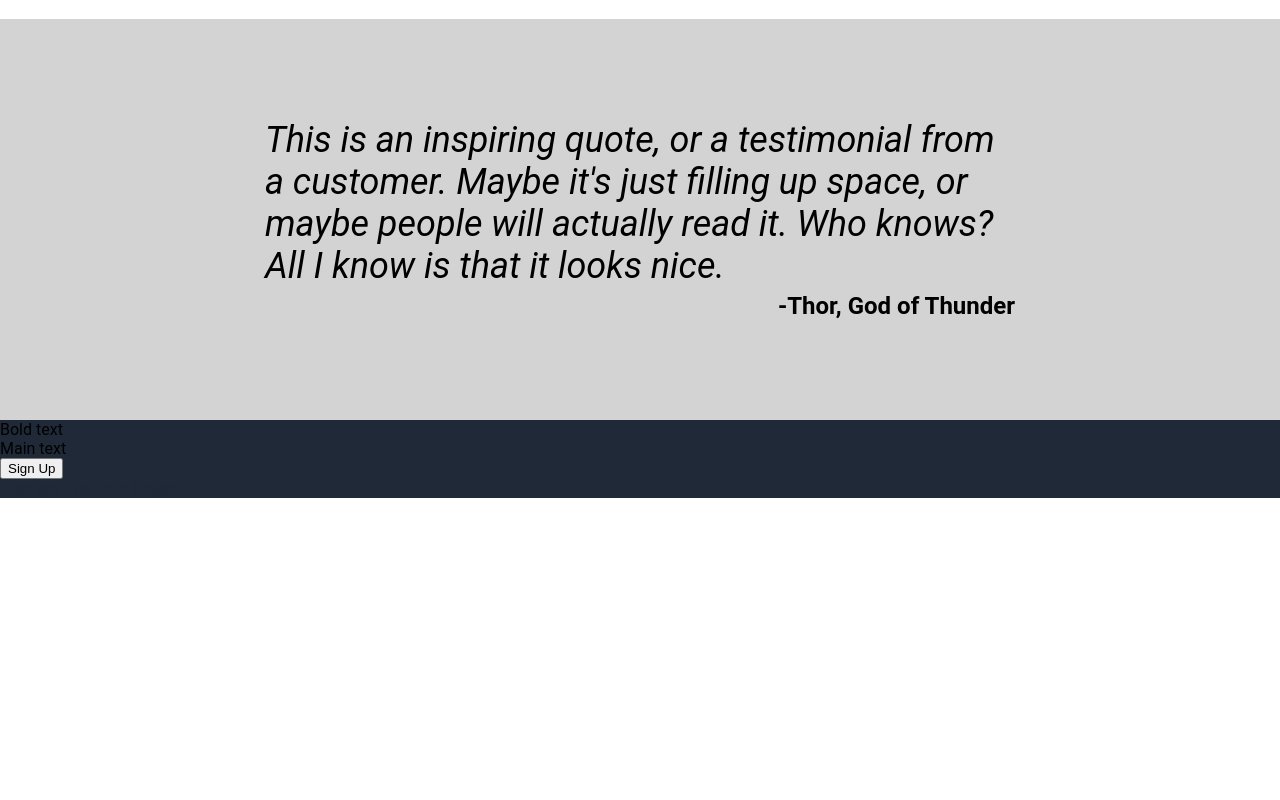
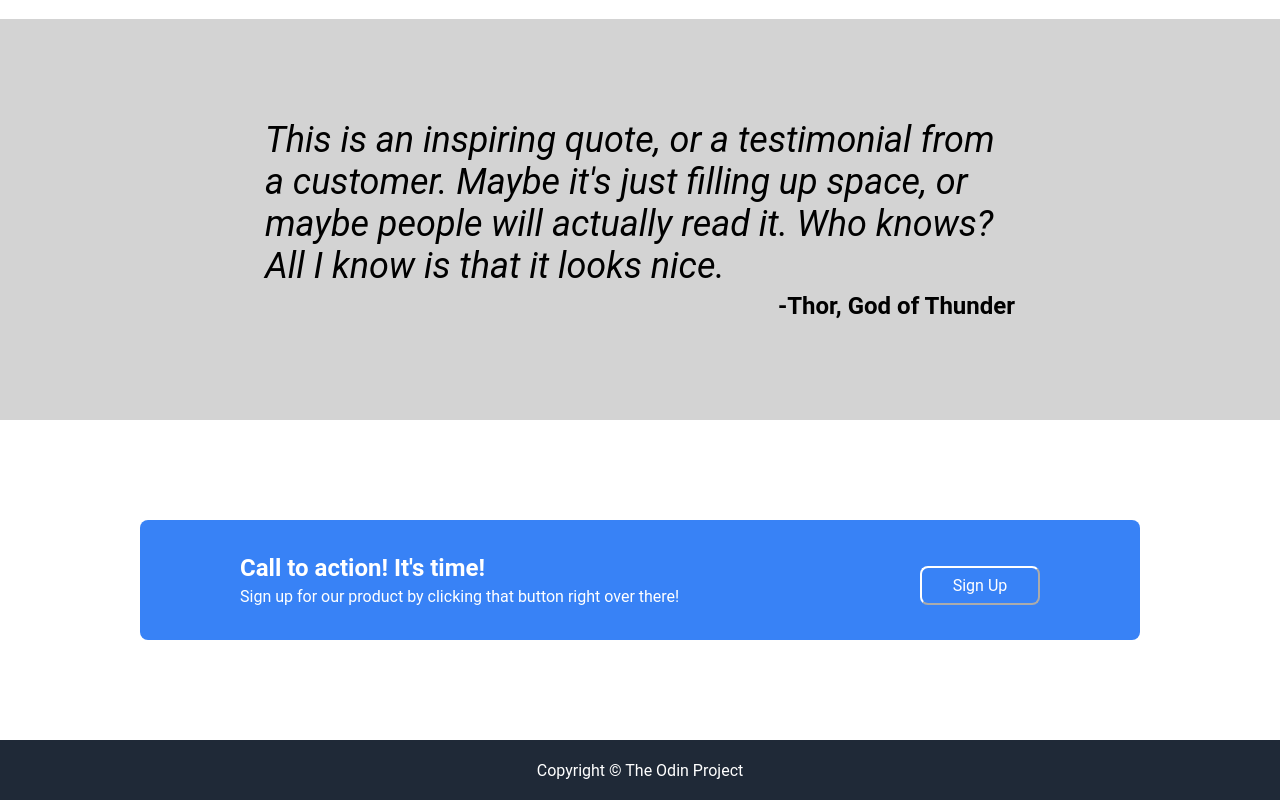
Before and after one commit to boconnor1993/odin-landing-page, a plain HTML site: page index.html in a window 1280 px wide. Shown: the part 893-1693 px from the top of the page. Before the commit the page ends 1391 px from the top, so only its background shows below. Drawn offline with Linux system fonts and the light colour scheme.

Commit message:
Completed call to action and footer
Completed the CTA and footer sections, both html and css

```diff
--- a/index.html
+++ b/index.html
@@ -58,13 +58,15 @@
             <div class="call-to-action">
                 <div class="cta-box">
                     <div class="cta-text">
-                        <div class="cta-text-head">Bold text</div>
-                        <div class="cta-text-body">Main text</div>
+                        <div class="cta-text-head">Call to action! It's time!</div>
+                        <div class="cta-text-body">Sign up for our product by clicking that button right over there!</div>
                     </div>
-                    <button class="cta-button">Sign Up</button>
+                    <div class="cta-button-box">
+                        <button class="cta-button">Sign Up</button>
+                    </div>
                 </div>
             </div>
-            <div class="footer">Copright The Odin Project</div>
+            <div class="footer">Copyright © The Odin Project</div>
         </div>
     </body>
 </html>
--- a/style.css
+++ b/style.css
@@ -174,10 +174,62 @@ li > a {
     width: 750px;
 }
 
+/* CALL TO ACTION */
+
+.call-to-action {
+    padding-top: 100px;
+    padding-bottom: 100px;
+    background-color: white;
+    display: flex;
+    justify-content: center;
+    align-items: center;
+}
+
+.cta-box {
+    display: flex;
+    justify-content: space-between;
+    align-items: center;
+    height: 100px;
+    width: 800px;
+    padding: 10px 100px;
+    background-color: #3882F6;
+    color: white;
+    border-radius: 8px;
+}
+
+.cta-text-head {
+    font-size: 24px;
+    font-weight: 600;
+}
+
+.cta-text-body {
+    padding-top: 5px;
+    flex-shrink: 0;
+    justify-content: center;
+    align-self: center;
+}
+
+.cta-button {
+    width: 120px;
+    color: white;
+    font-family: Roboto, sans-serif;
+    font-size: medium;
+    border-color: white;
+    background-color:#3882F6;
+    margin-top: 10px;
+    padding: 8px 16px;
+    border-radius: 8px;
+}
+
 /* FOOTER */
 
 .footer {
-    bottom: 0;
-    color: #1F2937;
-    height: fit-content;
+    background-color: #1F2937;
+    color: white;
+    text-align: center;
+    width: 100%;
+    display: flex;
+    justify-content: center;
+    align-items: center;
+    height: 60px;
 }
```
